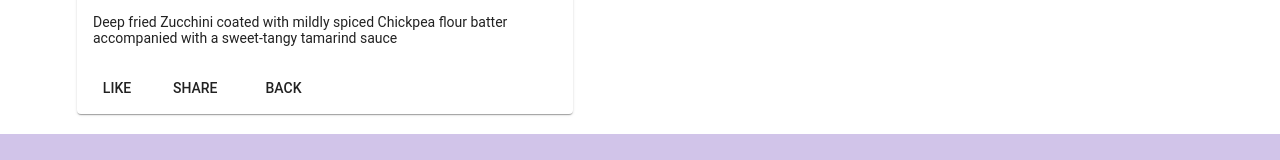
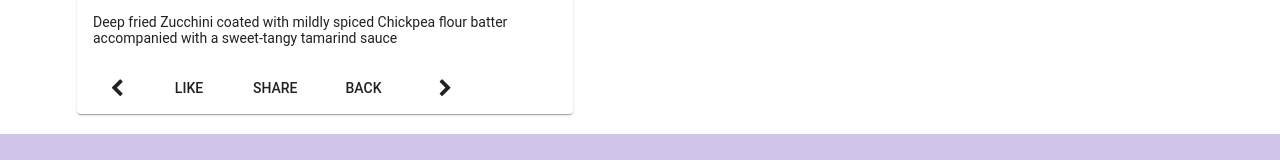
Before and after one commit to hardik-bhutada/conFusion, an Angular app: page /dishdetail/1 in a window 1280 px wide. Shown: the part 948-1108 px from the top of the page. Built offline with nearby package versions, Linux system fonts and the light colour scheme.

Commit message:
RxJS Part 2

```diff
--- a/src/app/dishdetail/dishdetail.component.html
+++ b/src/app/dishdetail/dishdetail.component.html
@@ -19,9 +19,16 @@
                 <p>{{dish.description}}</p>
             </mat-card-content>
             <mat-card-actions>
+                <button mat-button [routerLink]="['/dishdetail', prev]">
+                    <span class="fa fa-chevron-left fa-lg"></span>
+                </button>
                 <button mat-button>LIKE</button>
                 <button mat-button>SHARE</button>
                 <button mat-button (click) = "goBack()">BACK</button>
+                <span class="flex-spacer"></span>
+                <button mat-button [routerLink]="['/dishdetail', next]">
+                    <span class="fa fa-chevron-right fa-lg"></span>
+                </button>
             </mat-card-actions>
         </mat-card>
     </div>
--- a/src/app/dishdetail/dishdetail.component.ts
+++ b/src/app/dishdetail/dishdetail.component.ts
@@ -3,6 +3,7 @@
 import { Location } from '@angular/common';
 import { Dish } from '../shared/dish';
 import { DishService} from '../services/dish.service';
+import { switchMap } from 'rxjs/operators';
 
 
 @Component({
@@ -14,7 +15,9 @@
 
   // @Input()
   dish: Dish;
-
+  dishIds: string[];
+  prev: string;
+  next: string;
   id: number;
 
   constructor(private dishService: DishService,
@@ -22,14 +25,25 @@
     private route: ActivatedRoute) { }
 
   ngOnInit(): void {
-    const id = this.route.snapshot.params['id'];
     // this.dish = this.dishService.getDish(id); Before using Promise
-    this.dishService.getDish(id)
-      .subscribe(dish => this.dish = dish)
+
+    // const id = this.route.snapshot.params['id'];
+    // this.dishService.getDish(id)                 // Without snapshot
+    //   .subscribe(dish => this.dish = dish)
+
+    this.dishService.getDishIds().subscribe(dishIds => this.dishIds = dishIds);
+    this.route.params.pipe(switchMap((params: Params) => this.dishService.getDish(params['id'])))
+    .subscribe(dish => { this.dish = dish; this.setPrevNext(dish.id); });
   }
 
   goBack(): void {
     this.location.back();
   }
 
+  setPrevNext(dishId: string) {
+    const index = this.dishIds.indexOf(dishId);
+    this.prev = this.dishIds[(this.dishIds.length + index - 1) % this.dishIds.length];
+    this.next = this.dishIds[(this.dishIds.length + index + 1) % this.dishIds.length];
+  }
+
 }
--- a/src/app/services/dish.service.ts
+++ b/src/app/services/dish.service.ts
@@ -54,4 +54,8 @@
 
     return of(DISHES.filter((dish) => dish.featured)[0]).pipe(delay(2000));
   }
+
+  getDishIds(): Observable<string[] | any> {
+    return of(DISHES.map(dish => dish.id ));
+  }
 }
```
